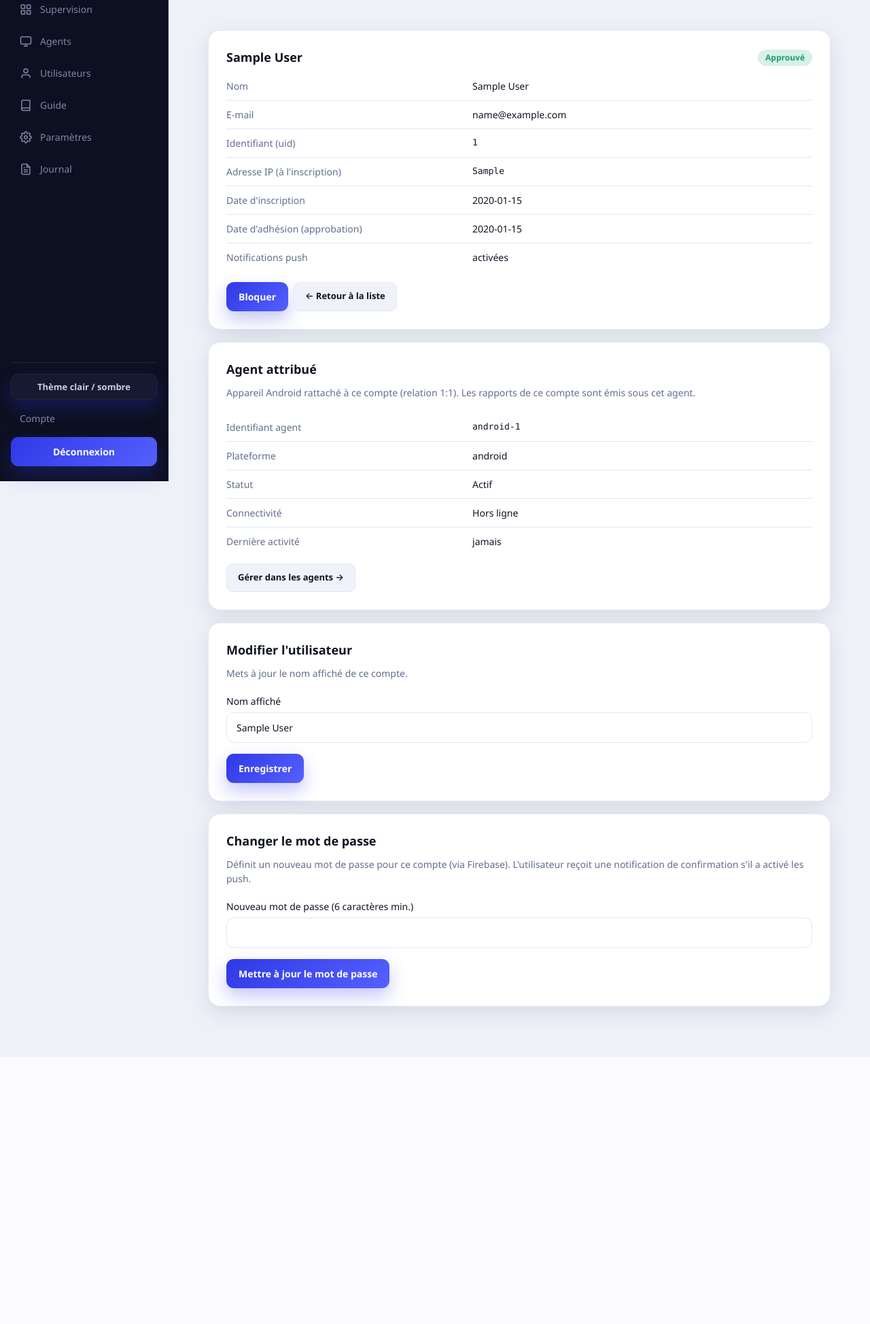
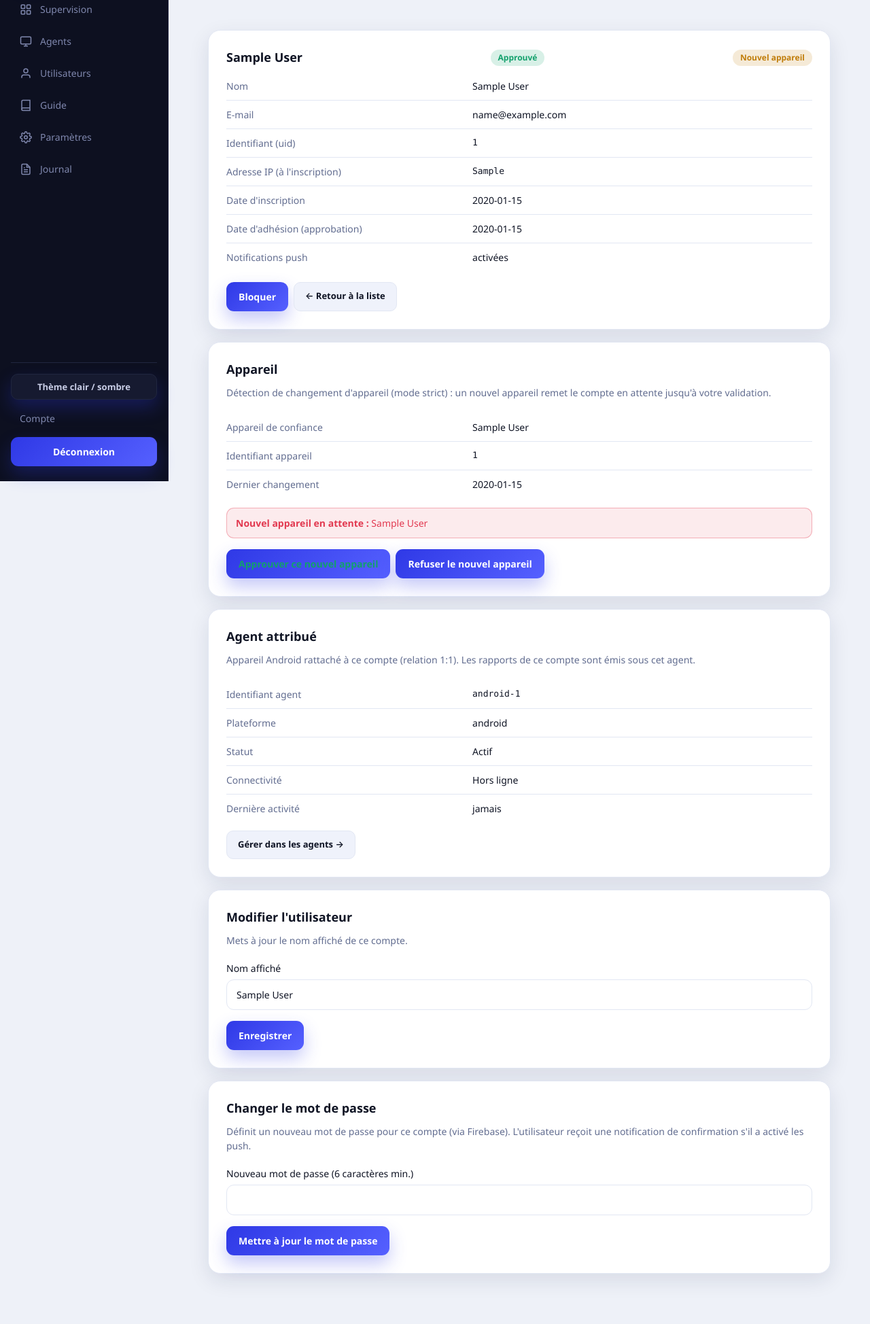
Before and after one commit to mudi-sama/Momoguard_L4LMD, a Flask app: page /users/1 in a window 1280 px wide. Shown: the part 92-2040 px from the top of the page at 68% size. Before the commit the page ends 1647 px from the top, so only its background shows below. Run offline with Flask 3, Linux system fonts and the light colour scheme; the visitor is signed in with stand-in values (Sample User, id 1); tables that the repository leaves empty hold one stand-in row (values such as "Sample post"); some libraries are stand-ins or nearby versions.

Commit message:
Ajoute la détection stricte de changement d'appareil (pending + push + dashboard).
Co-authored-by: Cursor <cursoragent@cursor.com>

```diff
--- a/server/app.py
+++ b/server/app.py
@@ -766,16 +766,39 @@ def auth_firebase():  # Vérifie le jeton Firebase et crée ou met à jour l'uti
     uid = decoded.get("uid")  # Identifiant Firebase unique de l'utilisateur
     email = decoded.get("email", "")  # Adresse courriel du compte Firebase
     name = decoded.get("name", "")  # Nom affiché du profil Firebase
+    device_id = (data.get("device_id") or "").strip()  # Empreinte d'installation Android
+    device_label = (data.get("device_label") or "").strip()  # Ex. « Samsung Galaxy A14 »
+    fcm = (data.get("fcm_token") or "").strip() or None  # Optionnel à la liaison
     # IP du client (gère le cas d'un proxy via X-Forwarded-For)
     ip = (request.headers.get("X-Forwarded-For", "").split(",")[0].strip()  # Première IP si proxy
           or request.remote_addr)  # Sinon adresse IP directe du client
     user = database.upsert_user(uid, email, name, ip=ip)  # Crée ou met à jour l'utilisateur en base
+
+    device_changed = False
+    first_device = False
+    if device_id:
+        result = database.register_device(uid, device_id, device_label, fcm_token=fcm)
+        if result:
+            device_changed = result["device_changed"]
+            first_device = result["first_device"]
+            user = result["user"]
+            if device_changed:
+                _notify_old_device_change(user, device_label)
+                database.add_audit(
+                    "systeme", "Changement d'appareil détecté",
+                    target=uid,
+                    details=f"nouveau={device_label or device_id}",
+                )
 
     return jsonify({  # Réponse JSON avec l'état du compte
         "ok": True,  # Authentification réussie
         "uid": user["uid"],  # UID renvoyé à l'application
         "email": user["email"],  # Courriel enregistré
         "status": user["status"],  # Statut d'approbation (pending, approved, etc.)
+        "device_changed": device_changed,
+        "first_device": first_device,
+        "device_label": user.get("device_label"),
+        "pending_device_label": user.get("pending_device_label"),
     })
 
 
@@ -813,6 +836,21 @@ def my_reports():  # Renvoie les rapports associés à l'UID Firebase authentifi
     })
 
 
+def _notify_old_device_change(user, new_label):
+    """Préviens l'ancien téléphone qu'un nouvel appareil tente de se connecter."""
+    old_fcm = user.get("fcm_token")
+    if not old_fcm:
+        return
+    label = new_label or "un nouvel appareil"
+    firebase_auth.send_push(
+        old_fcm,
+        "MoMoGuard — nouvel appareil",
+        f"Connexion détectée depuis {label}. "
+        "Si ce n'est pas vous, contactez l'administrateur. "
+        "Le compte est en attente d'approbation.",
+    )
+
+
 @app.route("/api/fcm-token", methods=["POST"])  # API d'enregistrement du jeton push FCM
 @csrf.exempt  # Exemptée du CSRF (app mobile)
 @limiter.limit("30 per minute")
@@ -823,6 +861,8 @@ def fcm_token():  # Enregistre ou met à jour le jeton FCM pour les notification
     data = request.get_json(silent=True) or {}  # Corps JSON de la requête
     id_token = data.get("id_token")  # Jeton Firebase pour authentifier le client
     fcm = data.get("fcm_token")  # Jeton FCM de l'appareil pour les push
+    device_id = (data.get("device_id") or "").strip()
+    device_label = (data.get("device_label") or "").strip()
     if not id_token or not fcm:  # Les deux champs sont requis
         return jsonify({"error": "id_token et fcm_token requis"}), 400  # Requête incomplète
     try:  # Validation du jeton Firebase
@@ -831,10 +871,35 @@ def fcm_token():  # Enregistre ou met à jour le jeton FCM pour les notification
         return jsonify({"error": "Jeton Firebase invalide ou expiré"}), 401  # Non autorisé
     uid = decoded.get("uid")
     user = database.get_user_by_uid(uid)
-    if not user or user["status"] != "approved":
-        return jsonify({"error": _user_status_error(user["status"] if user else "unknown")}), 403
-    database.set_user_fcm_token(uid, fcm)  # Persiste le jeton FCM en base
-    return jsonify({"ok": True})  # Confirmation de l'enregistrement
+    if not user:
+        return jsonify({"error": "Compte non reconnu"}), 403
+
+    device_changed = False
+    if device_id:
+        result = database.register_device(uid, device_id, device_label, fcm_token=fcm)
+        if result:
+            device_changed = result["device_changed"]
+            user = result["user"]
+            if device_changed:
+                _notify_old_device_change(user, device_label)
+                database.add_audit(
+                    "systeme", "Changement d'appareil détecté (FCM)",
+                    target=uid,
+                    details=f"nouveau={device_label or device_id}",
+                )
+    else:
+        # Pas de device_id : comportement historique (même appareil supposé)
+        if user["status"] == "approved":
+            database.set_user_fcm_token(uid, fcm)
+        else:
+            return jsonify({"error": _user_status_error(user["status"])}), 403
+
+    user = database.get_user_by_uid(uid)
+    return jsonify({
+        "ok": True,
+        "status": user["status"] if user else "unknown",
+        "device_changed": device_changed,
+    })
 
 
 # --- Gestion des utilisateurs clients --------------------------------------
@@ -873,10 +938,42 @@ def users_sync():  # Importe dans le dashboard les comptes Firebase absents
 
 @app.route("/users/<uid>/approve", methods=["POST"])  # Route POST pour approuver un compte
 @login_required  # Admin requis
-def user_approve(uid):  # Passe le compte au statut « approuvé »
-    database.set_user_status(uid, "approved")  # Met à jour le statut en base
-    _audit("Utilisateur approuvé", target=uid)  # Journalise l'approbation
-    return redirect(url_for("users"))  # Retour à la liste des utilisateurs
+def user_approve(uid):  # Passe le compte au statut « approuvé » (+ nouvel appareil si pending)
+    user = database.get_user_by_uid(uid)
+    if user and user.get("pending_device_id"):
+        database.approve_pending_device(uid)  # Valide aussi le nouvel appareil
+        _audit("Nouvel appareil approuvé", target=uid,
+               details=user.get("pending_device_label") or user.get("pending_device_id"))
+    else:
+        database.set_user_status(uid, "approved")  # Met à jour le statut en base
+        _audit("Utilisateur approuvé", target=uid)  # Journalise l'approbation
+    return redirect(url_for("user_detail", uid=uid))
+
+
+@app.route("/users/<uid>/approve-device", methods=["POST"])
+@login_required
+def user_approve_device(uid):
+    """Approuve explicitement le nouvel appareil en attente."""
+    user = database.get_user_by_uid(uid)
+    if not user:
+        return redirect(url_for("users"))
+    database.approve_pending_device(uid)
+    _audit("Nouvel appareil approuvé", target=uid,
+           details=user.get("pending_device_label") or user.get("pending_device_id"))
+    return redirect(url_for("user_detail", uid=uid))
+
+
+@app.route("/users/<uid>/reject-device", methods=["POST"])
+@login_required
+def user_reject_device(uid):
+    """Refuse le nouvel appareil et restaure l'ancien (compte ré-approuvé)."""
+    user = database.get_user_by_uid(uid)
+    if not user:
+        return redirect(url_for("users"))
+    database.reject_pending_device(uid)
+    _audit("Nouvel appareil refusé", target=uid,
+           details=user.get("pending_device_label") or user.get("pending_device_id"))
+    return redirect(url_for("user_detail", uid=uid))
 
 
 @app.route("/users/<uid>/reject", methods=["POST"])  # Route POST pour refuser un compte
@@ -901,10 +998,7 @@ def user_detail(uid):  # Affiche le profil et les actions disponibles
     user = database.get_user_by_uid(uid)  # Récupère l'utilisateur par son UID
     if not user:  # Utilisateur introuvable
         return redirect(url_for("users"))  # Redirige vers la liste
-    agent_id = database.ensure_agent_for_user(uid, user.get("display_name") or user.get("email"))  # Agent attribué
-    agent = database.get_agent(agent_id)  # Fiche de l'agent lié au compte
-    if agent:  # Enrichit avec l'état en ligne/hors ligne
-        agent = _annotate_online([agent])[0]
+    agent = _user_detail_agent(uid, user)
     return render_template("user_detail.html", user=user, agent=agent,  # Affiche la fiche + agent attribué
                            ok=False, msg=None, erreur=None)
 
@@ -918,23 +1012,33 @@ def user_edit(uid):  # Met à jour le nom affiché du client
     return redirect(url_for("user_detail", uid=uid))  # Retour à la fiche utilisateur
 
 
+def _user_detail_agent(uid, user):
+    """Charge l'agent attribué pour les rendus de la fiche utilisateur."""
+    agent_id = database.ensure_agent_for_user(uid, user.get("display_name") or user.get("email"))
+    agent = database.get_agent(agent_id)
+    if agent:
+        agent = _annotate_online([agent])[0]
+    return agent
+
+
 @app.route("/users/<uid>/password", methods=["POST"])  # Route POST pour changer le mot de passe client
 @login_required  # Admin requis
 def user_password(uid):  # Réinitialise le mot de passe Firebase d'un client
     user = database.get_user_by_uid(uid)  # Récupère le profil utilisateur
     if not user:  # Utilisateur introuvable
         return redirect(url_for("users"))  # Redirige vers la liste
+    agent = _user_detail_agent(uid, user)
     new_pwd = request.form.get("new_password") or ""  # Nouveau mot de passe saisi par l'admin
     if len(new_pwd) < _MIN_PASSWORD_LEN:  # Longueur minimale requise
-        return render_template("user_detail.html", user=user, ok=False, msg=None,
+        return render_template("user_detail.html", user=user, agent=agent, ok=False, msg=None,
                                erreur=f"Le mot de passe doit faire au moins {_MIN_PASSWORD_LEN} caractères."), 400
     if not firebase_auth.is_ready():  # Firebase non configuré
-        return render_template("user_detail.html", user=user, ok=False, msg=None,  # Réaffiche avec erreur
+        return render_template("user_detail.html", user=user, agent=agent, ok=False, msg=None,
                                erreur="Firebase non configuré : changement impossible."), 503  # Service indisponible
     try:  # Tente la mise à jour côté Firebase Admin SDK
         firebase_auth.update_user_password(uid, new_pwd)  # Change le mot de passe dans Firebase
     except Exception as e:  # Erreur Firebase (compte inexistant, etc.)
-        return render_template("user_detail.html", user=user, ok=False, msg=None,  # Réaffiche avec erreur
+        return render_template("user_detail.html", user=user, agent=agent, ok=False, msg=None,
                                erreur=f"Échec de la mise à jour : {e}"), 500  # Erreur serveur
     notified = False  # Indique si une notification push a été envoyée
     if user.get("fcm_token"):  # Si l'utilisateur a un jeton FCM enregistré
@@ -948,7 +1052,7 @@ def user_password(uid):  # Réinitialise le mot de passe Firebase d'un client
               else "(Pas de notification : aucun jeton FCM enregistré pour ce compte.)"))  # Sinon absence de FCM
     _audit("Changement mot de passe utilisateur", target=uid,  # Journalise l'opération
            details=("notifié" if notified else "non notifié"))  # Précise si notification envoyée
-    return render_template("user_detail.html", user=database.get_user_by_uid(uid),  # Recharge la fiche à jour
+    return render_template("user_detail.html", user=database.get_user_by_uid(uid), agent=agent,
                            ok=True, msg=msg, erreur=None)  # Affiche le succès
 
 
--- a/server/templates/user_detail.html
+++ b/server/templates/user_detail.html
@@ -12,6 +12,7 @@
       <div class="report-top">
         <h2 style="margin:0;">{{ user.display_name or user.email or user.uid }}</h2>
         <span class="badge {{ lvl }}">{{ label }}</span>
+        {% if user.pending_device_id %}<span class="badge moyen">Nouvel appareil</span>{% endif %}
       </div>
       <table class="kv">
         <tr><td>Nom</td><td>{{ user.display_name or '—' }}</td></tr>
@@ -27,10 +28,12 @@
         {% if user.status != 'approved' %}
         <form method="POST" action="{{ url_for('user_approve', uid=user.uid) }}" class="inline-form">
         <input type="hidden" name="csrf_token" value="{{ csrf_token() }}">
-          <button type="submit" class="btn-ghost ok">Approuver</button>
+          <button type="submit" class="btn-ghost ok">
+            {% if user.pending_device_id %}Approuver le compte + nouvel appareil{% else %}Approuver{% endif %}
+          </button>
         </form>
         {% endif %}
-        {% if user.status == 'pending' %}
+        {% if user.status == 'pending' and not user.pending_device_id %}
         <form method="POST" action="{{ url_for('user_reject', uid=user.uid) }}" class="inline-form">
         <input type="hidden" name="csrf_token" value="{{ csrf_token() }}">
           <button type="submit" class="btn-ghost">Refuser</button>
@@ -44,6 +47,33 @@
         {% endif %}
         <a href="{{ url_for('users') }}" class="btn-link">← Retour à la liste</a>
       </div>
+    </div>
+
+    <div class="card" style="margin-top:18px;">
+      <h2>Appareil</h2>
+      <p class="lead">Détection de changement d'appareil (mode strict) : un nouvel appareil remet le compte en attente jusqu'à votre validation.</p>
+      <table class="kv">
+        <tr><td>Appareil de confiance</td><td>{{ user.device_label or '—' }}</td></tr>
+        <tr><td>Identifiant appareil</td><td class="mono">{{ user.device_id or 'non enregistré' }}</td></tr>
+        <tr><td>Dernier changement</td><td>{{ user.device_changed_at or '—' }}</td></tr>
+      </table>
+      {% if user.pending_device_id %}
+      <p class="alert" style="margin-top:14px;">
+        <strong>Nouvel appareil en attente :</strong>
+        {{ user.pending_device_label or user.pending_device_id }}
+      </p>
+      <div class="actions" style="margin-top:12px;">
+        <form method="POST" action="{{ url_for('user_approve_device', uid=user.uid) }}" class="inline-form">
+          <input type="hidden" name="csrf_token" value="{{ csrf_token() }}">
+          <button type="submit" class="btn-ghost ok">Approuver ce nouvel appareil</button>
+        </form>
+        <form method="POST" action="{{ url_for('user_reject_device', uid=user.uid) }}" class="inline-form"
+              onsubmit="return confirm('Refuser ce nouvel appareil ?');">
+          <input type="hidden" name="csrf_token" value="{{ csrf_token() }}">
+          <button type="submit" class="btn-ghost">Refuser le nouvel appareil</button>
+        </form>
+      </div>
+      {% endif %}
     </div>
 
     <div class="card" style="margin-top:18px;">
```
Also changed, not shown: server/database.py (+146 -3 lines), server/templates/users.html (+8 -2 lines).
